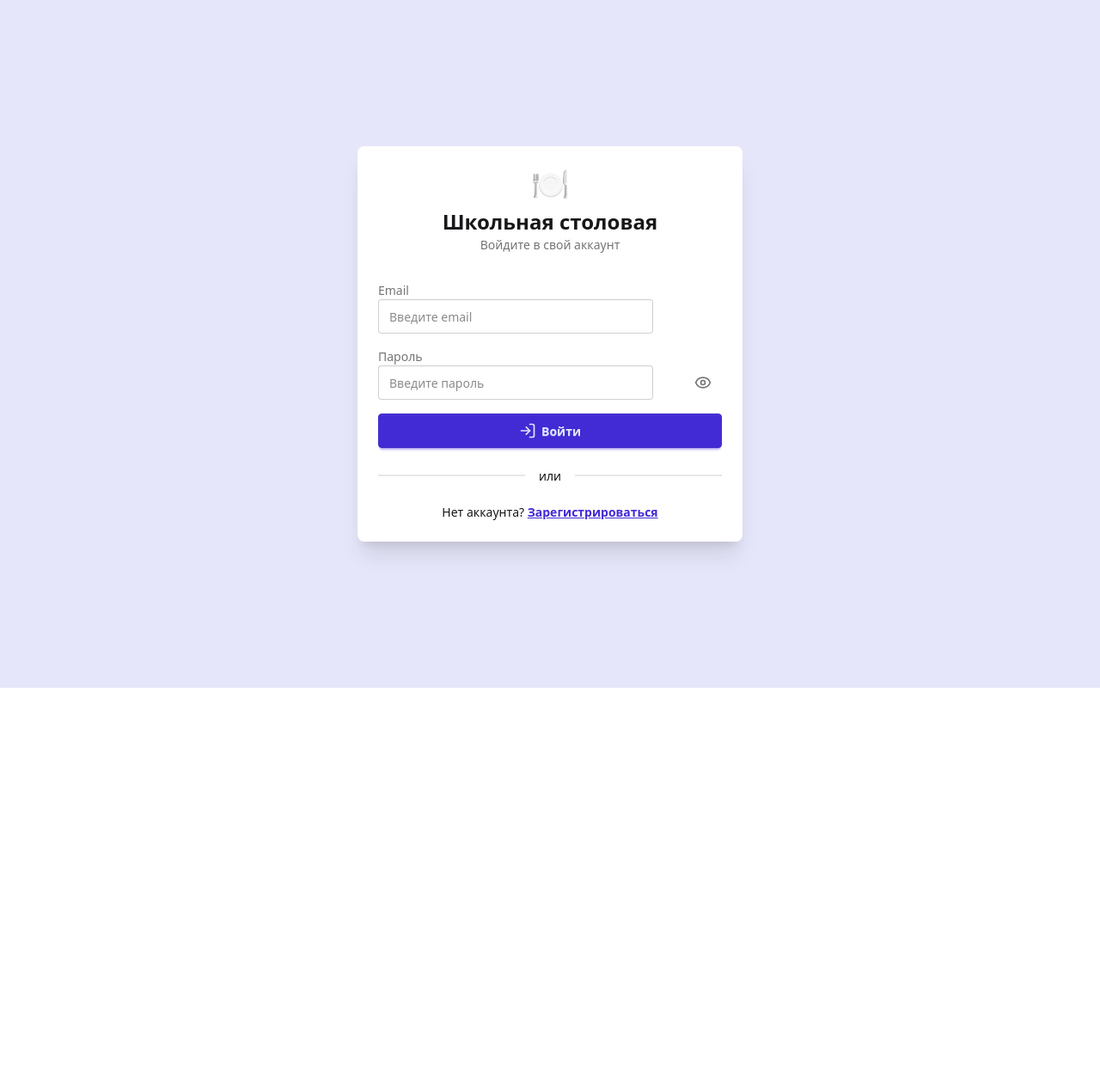
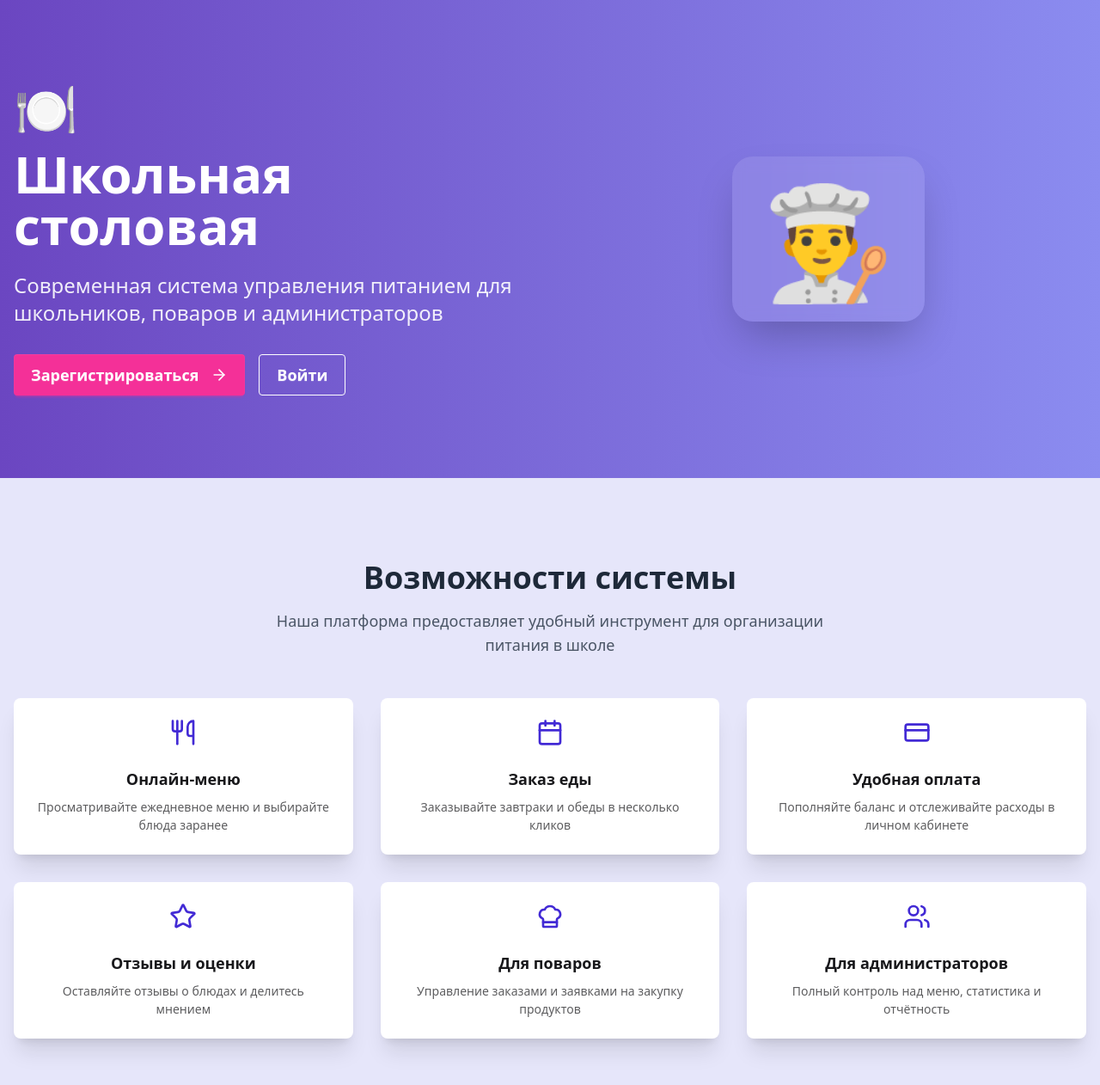
Before and after one commit to VladSunny/PredProf, a React (Vite) app in the folder school-meal-system/: page / in a window 1280 px wide. Before the commit this address led to /login. Shown: the top 1262 px of the page at 86% size. Before the commit the page ends 800 px from the top, so only its background shows below. Built offline with nearby package versions, Linux system fonts and the light colour scheme.

Commit message:
LandingPage.jsx

```diff
--- a/school-meal-system/src/App.jsx
+++ b/school-meal-system/src/App.jsx
@@ -4,7 +4,8 @@ import { useAuth } from "./context/AuthContext";
 // Layouts
 import MainLayout from "./components/layout/MainLayout";
 
-// Auth Pages
+// Landing & Auth Pages
+import LandingPage from "./pages/LandingPage";
 import LoginPage from "./pages/auth/LoginPage";
 import RegisterPage from "./pages/auth/RegisterPage";
 
@@ -78,6 +79,7 @@ const App = () => {
   return (
     <Routes>
       {/* Public Routes */}
+      <Route path="/" element={<LandingPage />} />
       <Route
         path="/login"
         element={
@@ -141,7 +143,6 @@ const App = () => {
       </Route>
 
       {/* Default Route */}
-      <Route path="/" element={<Navigate to="/login" replace />} />
       <Route path="*" element={<Navigate to="/" replace />} />
     </Routes>
   );
--- /dev/null
+++ b/school-meal-system/src/pages/LandingPage.jsx
@@ -0,0 +1,140 @@
+import { Link } from "react-router-dom";
+import { Utensils, Calendar, CreditCard, Star, ArrowRight, ChefHat, Users } from "lucide-react";
+
+const LandingPage = () => {
+  const features = [
+    {
+      icon: <Utensils className="h-8 w-8" />,
+      title: "Онлайн-меню",
+      description: "Просматривайте ежедневное меню и выбирайте блюда заранее",
+    },
+    {
+      icon: <Calendar className="h-8 w-8" />,
+      title: "Заказ еды",
+      description: "Заказывайте завтраки и обеды в несколько кликов",
+    },
+    {
+      icon: <CreditCard className="h-8 w-8" />,
+      title: "Удобная оплата",
+      description: "Пополняйте баланс и отслеживайте расходы в личном кабинете",
+    },
+    {
+      icon: <Star className="h-8 w-8" />,
+      title: "Отзывы и оценки",
+      description: "Оставляйте отзывы о блюдах и делитесь мнением",
+    },
+    {
+      icon: <ChefHat className="h-8 w-8" />,
+      title: "Для поваров",
+      description: "Управление заказами и заявками на закупку продуктов",
+    },
+    {
+      icon: <Users className="h-8 w-8" />,
+      title: "Для администраторов",
+      description: "Полный контроль над меню, статистика и отчётность",
+    },
+  ];
+
+  return (
+    <div className="min-h-screen bg-lavender-blue-100">
+      {/* Hero Section */}
+      <header className="bg-gradient-to-r from-purple-800 to-lavender-blue-500 text-white">
+        <div className="container mx-auto px-4 py-16 lg:py-24">
+          <div className="flex flex-col lg:flex-row items-center justify-between gap-12">
+            <div className="flex-1 text-center lg:text-left">
+              <div className="text-6xl mb-4">🍽️</div>
+              <h1 className="text-4xl lg:text-6xl font-bold mb-6">
+                Школьная столовая
+              </h1>
+              <p className="text-xl lg:text-2xl mb-8 text-white/90">
+                Современная система управления питанием для школьников, поваров и администраторов
+              </p>
+              <div className="flex flex-col sm:flex-row gap-4 justify-center lg:justify-start">
+                <Link
+                  to="/register"
+                  className="btn btn-secondary btn-lg text-white border-none"
+                >
+                  Зарегистрироваться
+                  <ArrowRight className="h-5 w-5 ml-2" />
+                </Link>
+                <Link
+                  to="/login"
+                  className="btn btn-outline btn-lg text-white border-white hover:bg-white hover:text-purple-800"
+                >
+                  Войти
+                </Link>
+              </div>
+            </div>
+            <div className="flex-1 flex justify-center">
+              <div className="bg-white/10 backdrop-blur-sm rounded-3xl p-8 shadow-2xl">
+                <div className="text-9xl">👨‍🍳</div>
+              </div>
+            </div>
+          </div>
+        </div>
+      </header>
+
+      {/* Features Section */}
+      <section className="py-16 lg:py-24">
+        <div className="container mx-auto px-4">
+          <div className="text-center mb-12">
+            <h2 className="text-3xl lg:text-4xl font-bold text-gray-800 mb-4">
+              Возможности системы
+            </h2>
+            <p className="text-lg text-gray-600 max-w-2xl mx-auto">
+              Наша платформа предоставляет удобный инструмент для организации питания в школе
+            </p>
+          </div>
+
+          <div className="grid grid-cols-1 md:grid-cols-2 lg:grid-cols-3 gap-6 lg:gap-8">
+            {features.map((feature, index) => (
+              <div
+                key={index}
+                className="card bg-base-100 shadow-xl hover:shadow-2xl transition-shadow duration-300"
+              >
+                <div className="card-body items-center text-center">
+                  <div className="text-primary mb-4">{feature.icon}</div>
+                  <h3 className="card-title text-lg">{feature.title}</h3>
+                  <p className="text-base-content/70">{feature.description}</p>
+                </div>
+              </div>
+            ))}
+          </div>
+        </div>
+      </section>
+
+      {/* CTA Section */}
+      <section className="bg-gradient-to-r from-lavender-blue-500 to-purple-800 text-white py-16 lg:py-24">
+        <div className="container mx-auto px-4 text-center">
+          <h2 className="text-3xl lg:text-4xl font-bold mb-6">
+            Готовы начать?
+          </h2>
+          <p className="text-xl mb-8 text-white/90 max-w-2xl mx-auto">
+            Присоединяйтесь к системе управления школьным питанием уже сегодня
+          </p>
+          <Link
+            to="/register"
+            className="btn btn-secondary btn-lg text-white border-none"
+          >
+            Создать аккаунт
+            <ArrowRight className="h-5 w-5 ml-2" />
+          </Link>
+        </div>
+      </section>
+
+      {/* Footer */}
+      <footer className="bg-gray-800 text-white py-8">
+        <div className="container mx-auto px-4 text-center">
+          <p className="text-gray-400">
+            © 2026 Школьная столовая. Московская предпрофессиональная олимпиада школьников.
+          </p>
+          <p className="text-gray-500 text-sm mt-2">
+            Профиль «Информационные технологии»
+          </p>
+        </div>
+      </footer>
+    </div>
+  );
+};
+
+export default LandingPage;
--- a/school-meal-system/src/pages/auth/LoginPage.jsx
+++ b/school-meal-system/src/pages/auth/LoginPage.jsx
@@ -1,7 +1,7 @@
 import { useState } from "react";
 import { Link, useNavigate } from "react-router-dom";
 import { useAuth } from "../../context/AuthContext";
-import { LogIn, Eye, EyeOff } from "lucide-react";
+import { LogIn, Eye, EyeOff, Home } from "lucide-react";
 
 const LoginPage = () => {
   const [email, setEmail] = useState("");
@@ -37,6 +37,15 @@ const LoginPage = () => {
     <div className="min-h-screen bg-lavender-blue-100 flex items-center justify-center p-4">
       <div className="card w-full max-w-md bg-base-100 shadow-xl">
         <div className="card-body">
+          <div className="flex justify-between items-center mb-4">
+            <Link
+              to="/"
+              className="btn btn-ghost btn-sm gap-2 text-base-content/70"
+            >
+              <Home className="h-4 w-4" />
+              На главную
+            </Link>
+          </div>
           <div className="text-center mb-6">
             <h1 className="text-4xl mb-2">🍽️</h1>
             <h2 className="text-2xl font-bold">Школьная столовая</h2>
--- a/school-meal-system/src/pages/auth/RegisterPage.jsx
+++ b/school-meal-system/src/pages/auth/RegisterPage.jsx
@@ -1,7 +1,7 @@
 import { useState } from "react";
 import { Link, useNavigate } from "react-router-dom";
 import { useAuth } from "../../context/AuthContext";
-import { UserPlus, Eye, EyeOff } from "lucide-react";
+import { UserPlus, Eye, EyeOff, Home } from "lucide-react";
 
 const RegisterPage = () => {
   const [formData, setFormData] = useState({
@@ -61,6 +61,15 @@ const RegisterPage = () => {
     <div className="min-h-screen bg-[#E6E6FA] flex items-center justify-center p-4">
       <div className="card w-full max-w-md bg-base-100 shadow-xl">
         <div className="card-body">
+          <div className="flex justify-between items-center mb-4">
+            <Link
+              to="/"
+              className="btn btn-ghost btn-sm gap-2 text-base-content/70"
+            >
+              <Home className="h-4 w-4" />
+              На главную
+            </Link>
+          </div>
           <div className="text-center mb-6">
             <h1 className="text-4xl mb-2">🍽️</h1>
             <h2 className="text-2xl font-bold">Регистрация</h2>
```
Also changed, not shown: 1 other file (tests, documents, lock files or other folders).
